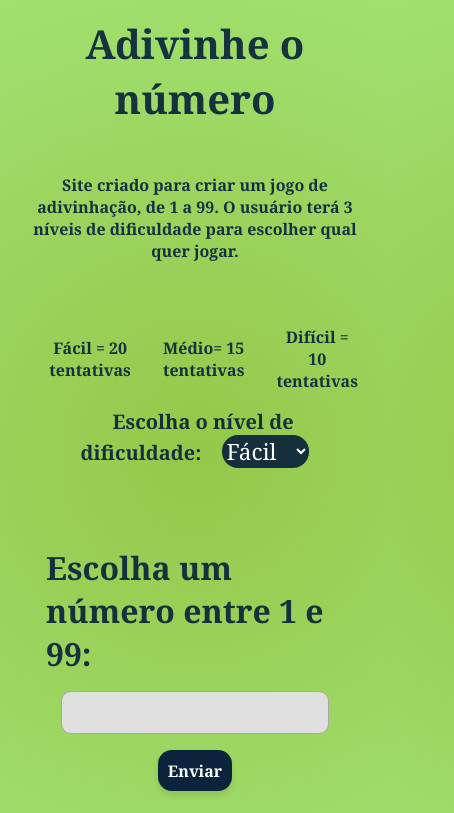
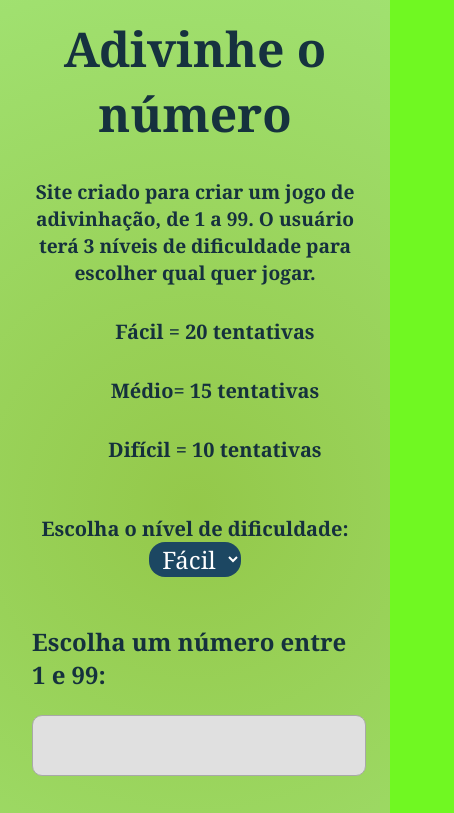
Before and after one commit to Gabrielvsiqueira/Shrek-Sure-Guess, a plain HTML site: page index.html in a window 390 px wide. Shown: the top 813 px of the page, 454 px wide, since content can reach past the window. Drawn offline with Linux system fonts and the light colour scheme.

Commit message:
responsividade arrumada e projeto final disponível

```diff
--- a/index.html
+++ b/index.html
@@ -19,7 +19,7 @@
             </ul>
     <main>
         <div id="dificuldadesJogo">
-            <label for="tentativas">Escolha o nível de dificuldade:</label>
+            <label for="tentativas" id="escolha-jogo">Escolha o nível de dificuldade:</label>
             <select name="tentativas" id="tentativas" onclick="escolherDificuldade()">
                 <option value="20">Fácil</option>
                 <option value="15">Médio</option>
--- a/style.css
+++ b/style.css
@@ -12,54 +12,57 @@ body{
 h1 {
     font-size: 4rem;
     text-align: center;
-    padding: 1rem;
+    padding: 2rem;
+    margin: auto;
 }
 #subtitulo{
     font-size: 1.5rem;
     font-weight:bolder;
     text-align: center;
     padding: 2rem;
+    margin: auto;
 }
 .container{
-    display: column;
-    padding: 1rem;
-    margin: 0;
-    text-align: center;
-    font-weight: bold;
+    display: flex;
+    flex-direction: column;
+    align-items: center;
+    gap: 20px;
 }
-ul {
+ul{
     display: flex;
-    justify-content: center;
-    float: inline-end;
-    margin: 0;
+    flex-direction: column;
 }
-li {
+li{
     list-style: none;
     padding: 1rem;
     font-size: 20px;
+    font-weight: bold;
+    text-align: center;
 }
 #dificuldadesJogo{
     padding: 1rem;
-    margin: 0;
     font-size: 20px;
+    font-weight: bold;
+    text-align: center;
 }
 #tentativas{
-    font-size: 1.4rem;
+    display: block;;
+    font-size: 1.5rem;
     border-radius: 1rem;
     border: none;
-    background-color: #0b243bec;
+    background-color: #133d64ec;
     color: white;
-    align-items: center;
+   text-align: center;
 }
 #jogo{
-    display: flex;
-    flex-direction: column;
+    display: grid;
+    gap: 1.5rem;
+    justify-content: center;
+    align-items: center;
+    font-weight: bold;
+    padding: 4rem;
+    margin: auto;
     font-size: 2rem;
-    font-weight: bold;
-    padding: 100px;
-}
-label{
-    padding: 1rem;
 }
 input#numero{
     padding: 1rem;
@@ -97,67 +100,36 @@ img{
 @media screen and (max-width: 768px) {
     h1 {
         font-size: 3rem;
+        padding: 1rem;
     }
 
     #subtitulo {
         font-size: 1.2rem;
+        padding: 1rem;
     }
 
     .container {
-        padding: 1rem;
+        width: 90%;
+        align-items: center;
+        text-align: center;
     }
 
     #jogo {
-        padding: 50px;
+        display: flex;
+        flex-direction: column;
+        align-items: center;
+        padding: 2rem;
+        font-size: 1.5rem;
     }
 
-    button#chute {
+    input#numero, button#chute {
+        width: 100%;
+        max-width: 300px;
         font-size: 1.2rem;
-        padding: 0.8rem;
-    }
-
-    input#numero {
-        font-size: 1.2rem;
-        padding: 0.8rem;
     }
 
     img {
-        width: 100%;
-    }
-
-    li {
-        font-size: 18px;
+        max-width: 100%;
+        height: auto;
     }
 }
-
-@media screen and (max-width: 480px) {
-    h1 {
-        font-size: 2.5rem;
-    }
-
-    #subtitulo {
-        font-size: 1rem;
-    }
-
-    #jogo {
-        padding: 30px;
-    }
-
-    button#chute {
-        font-size: 1rem;
-        padding: 0.6rem;
-    }
-
-    input#numero {
-        font-size: 1rem;
-        padding: 0.6rem;
-    }
-
-    img {
-        width: 100%;
-    }
-
-    li {
-        font-size: 16px;
-    }
-}
```
